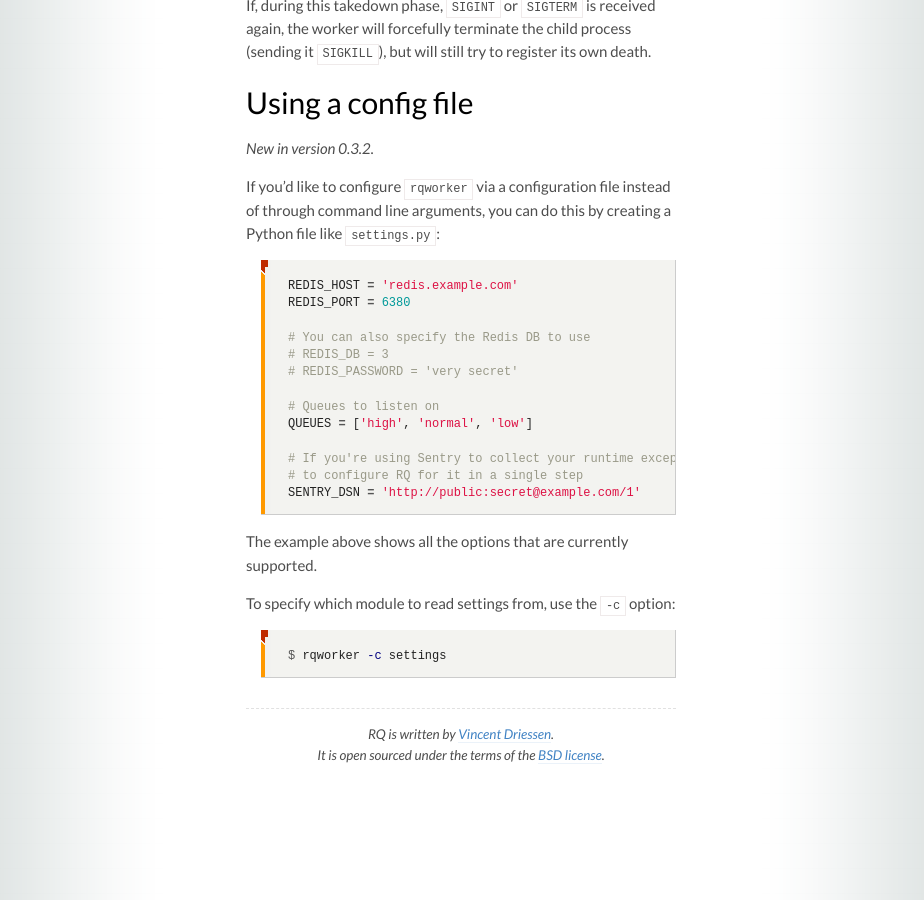
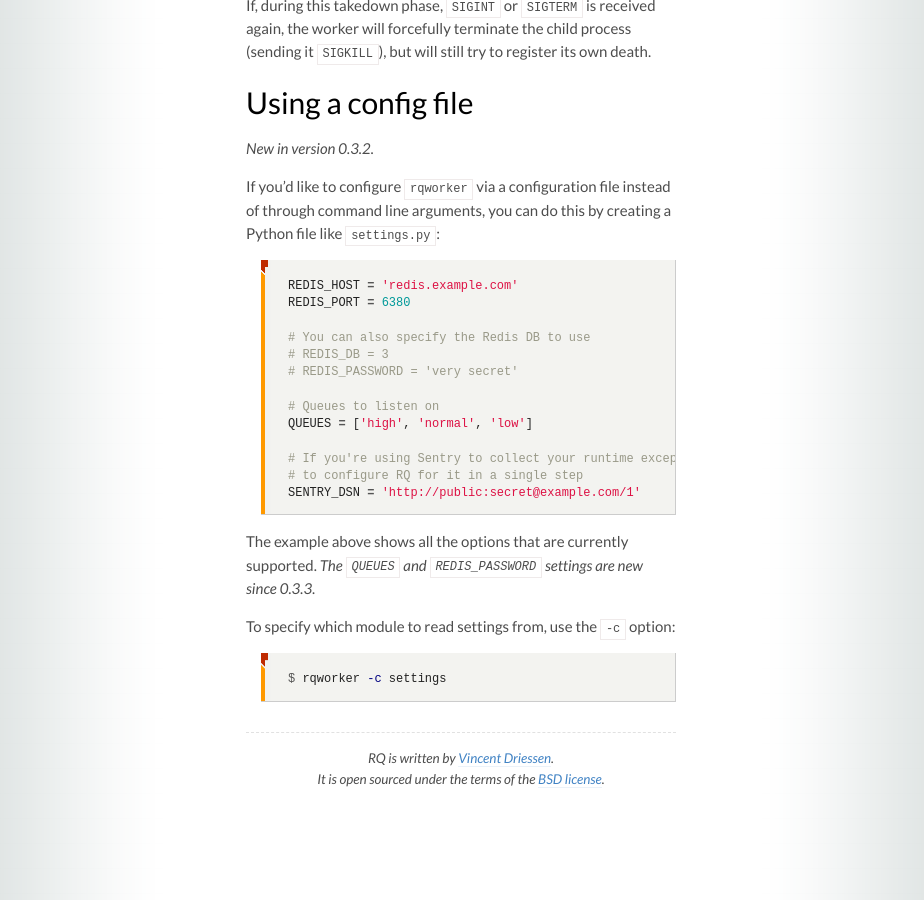
Before and after one commit to rq/rq, a Jekyll site: the page built from docs/workers.md, in a window 1280 px wide and 900 px high, scrolled down 2681 px. Shown: the whole window, without its empty margins (179-1103 px from the left). Built offline with Jekyll 4.4.1, drawn with Linux system fonts in a browser that asks for light colours; some web fonts are replaced; Markdown is read by kramdown in place of the engine named in the settings.

Commit message:
Add version note.

```diff
--- a/docs/workers.md
+++ b/docs/workers.md
@@ -154,7 +154,8 @@ QUEUES = ['high', 'normal', 'low']
 SENTRY_DSN = 'http://public:secret@example.com/1'
 {% endhighlight %}
 
-The example above shows all the options that are currently supported.
+The example above shows all the options that are currently supported.  _The
+`QUEUES` and `REDIS_PASSWORD` settings are new since 0.3.3._
 
 To specify which module to read settings from, use the `-c` option:
 
```
